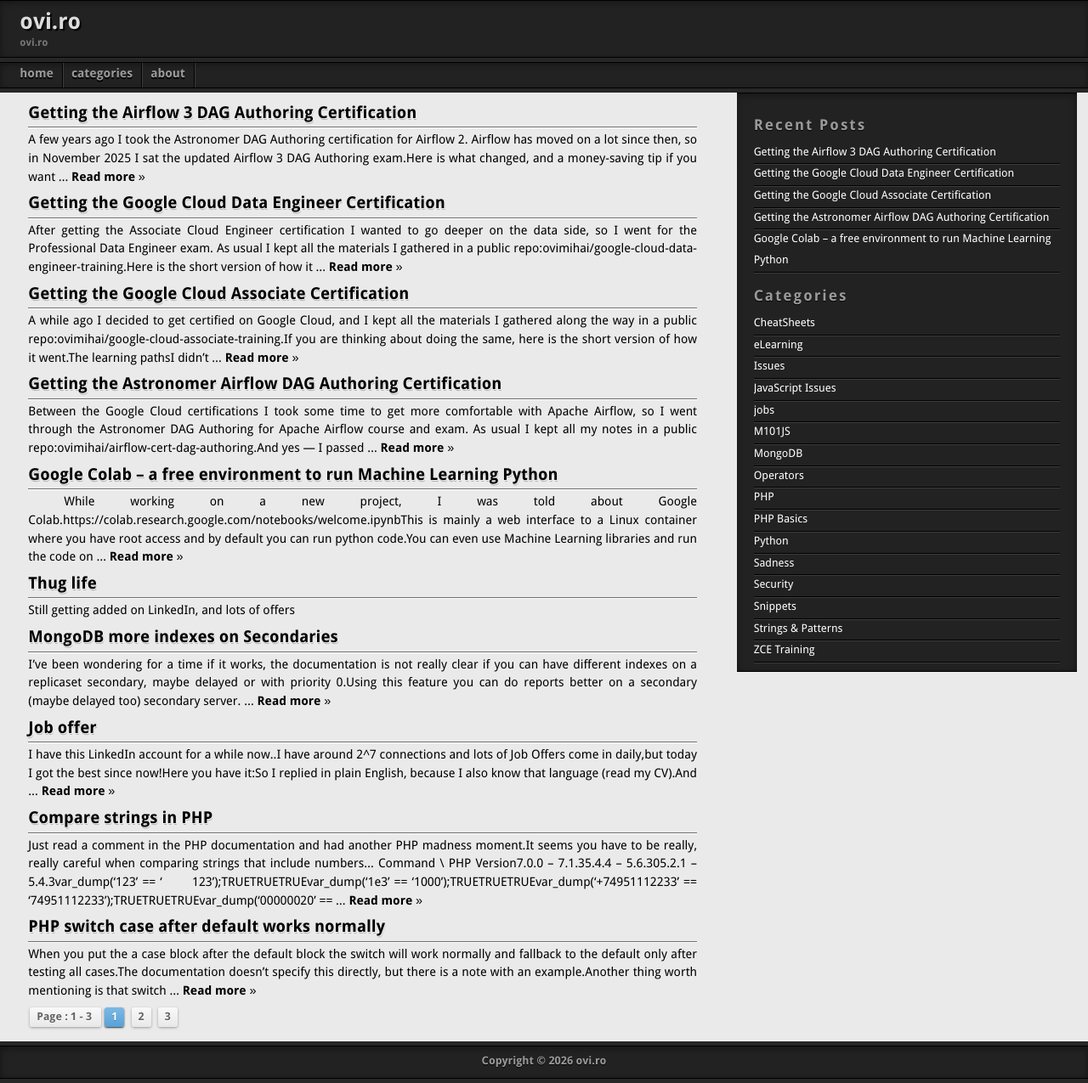
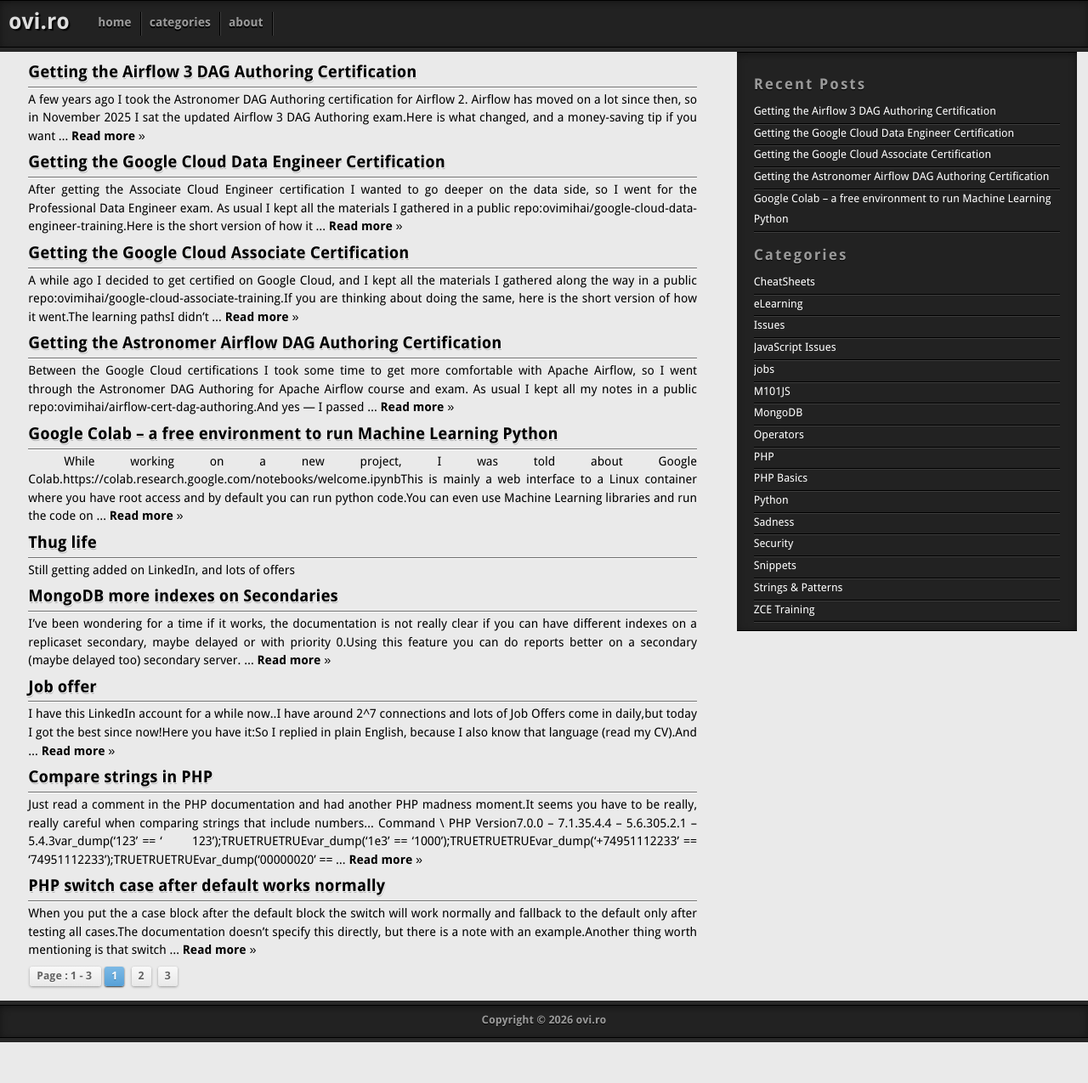
Before and after one commit to ovimihai/ovi.ro, a Jekyll site: the page built from index.html, in a window 1280 px wide. Shown: the whole page at 85% size. Built offline with Jekyll 4.4.1, drawn with Linux system fonts in a browser that asks for light colours; the list of posts is cut into pages by our own code; after the commit the page ends 1227 px from its top, so only the background shows below that.

Commit message:
fixed menu

```diff
--- a/_includes/header.html
+++ b/_includes/header.html
@@ -1,14 +1,5 @@
 <header>
-<section class="dhoma header">
-<section class="head">
-<hgroup class="site-info">
-<h1><a href="/" rel="home">ovi.ro</a></h1>
-<h3>ovi.ro</h3>
-</hgroup>
-</section>
-</section>
-<div class="efekgaris"></div>
-<nav id="navwrap" class="dhoma header"><input type="checkbox" id="menu-toggle" class="menu-toggle"><label for="menu-toggle" class="menu-burger" aria-label="Toggle navigation menu"><span></span><span></span><span></span></label><ul id="menu-menu1" class="head nav">
+<nav id="navwrap" class="dhoma header"><input type="checkbox" id="menu-toggle" class="menu-toggle"><hgroup class="site-info"><h1><a href="/" rel="home">ovi.ro</a></h1></hgroup><label for="menu-toggle" class="menu-burger" aria-label="Toggle navigation menu"><span></span><span></span><span></span></label><ul id="menu-menu1" class="head nav">
 <li class="menu-item{% if page.home %} current-menu-item current_page_item{% endif %}"><a href="/"{% if page.home %} aria-current="page"{% endif %}>Home</a></li>
 <li class="menu-item menu-item-has-children">
 <a href="#">Categories</a>
--- a/assets/css/style-home.css
+++ b/assets/css/style-home.css
@@ -234,12 +234,15 @@
 	color:rgba(0, 0, 0, .8);
 	text-shadow: 0 1px 1px rgba(255, 255, 255, .3), 0 0 0 #000
 	}
-.site-info h3{
-	font-size:12px;
-	color:#777
+.site-info h1{
+	line-height:1em;
+	margin:0;
 	}
-.site-info{
-	float:left;
+/* Desktop: title and menu sit inline on one row, vertically centered */
+#navwrap{
+	display:flex;
+	align-items:center;
+	flex-wrap:wrap;
 	}
 ul.nav {
 	list-style:none;
@@ -623,8 +626,18 @@
 
 /* --- Burger menu --------------------------------------------------- */
 #navwrap{
+	display:block;
 	position:relative;
 	padding:0;
+	}
+#navwrap:after{
+	content:"";
+	display:table;
+	clear:both;
+	}
+/* Keep the title left and burger right on the same line */
+.site-info{
+	float:left;
 	}
 /* Show the burger button, pushed to the right of the nav bar */
 .menu-burger{
```
Also changed, not shown: assets/css/style-main.css (+19 -6 lines).
